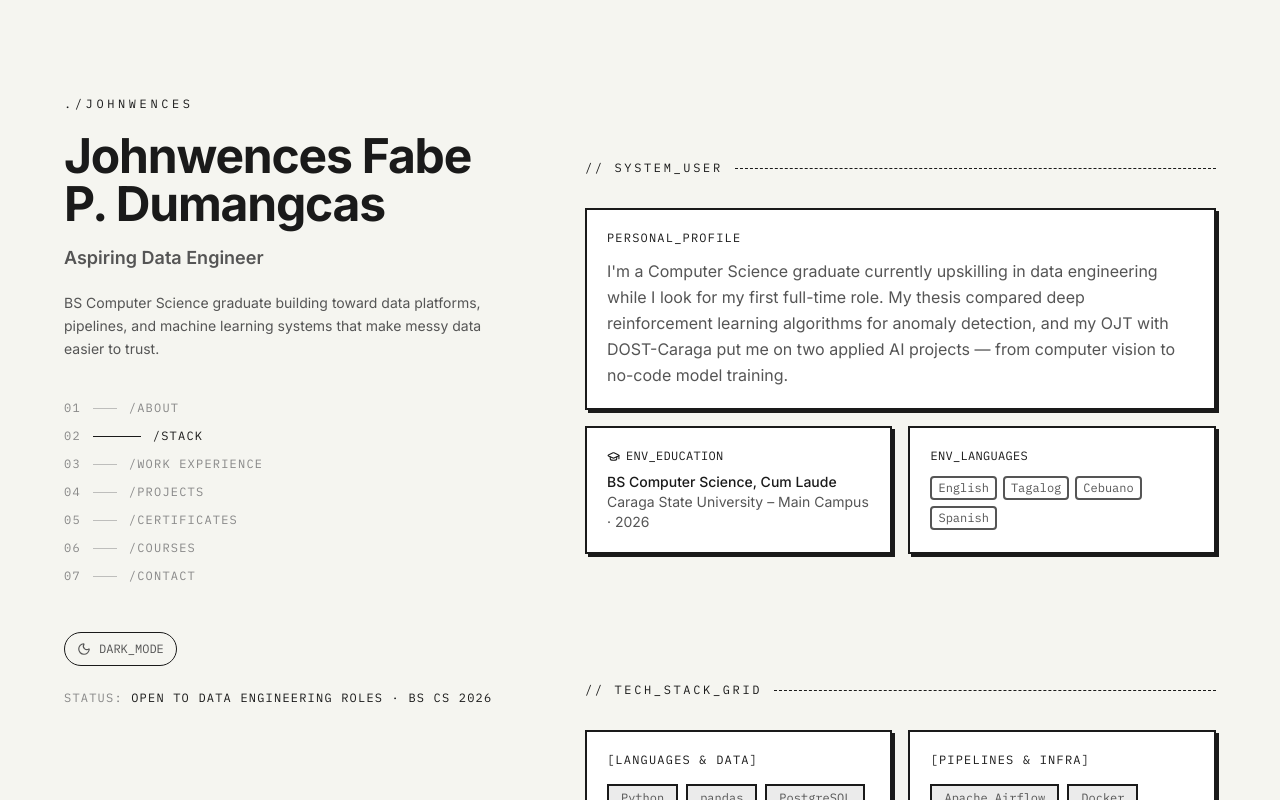
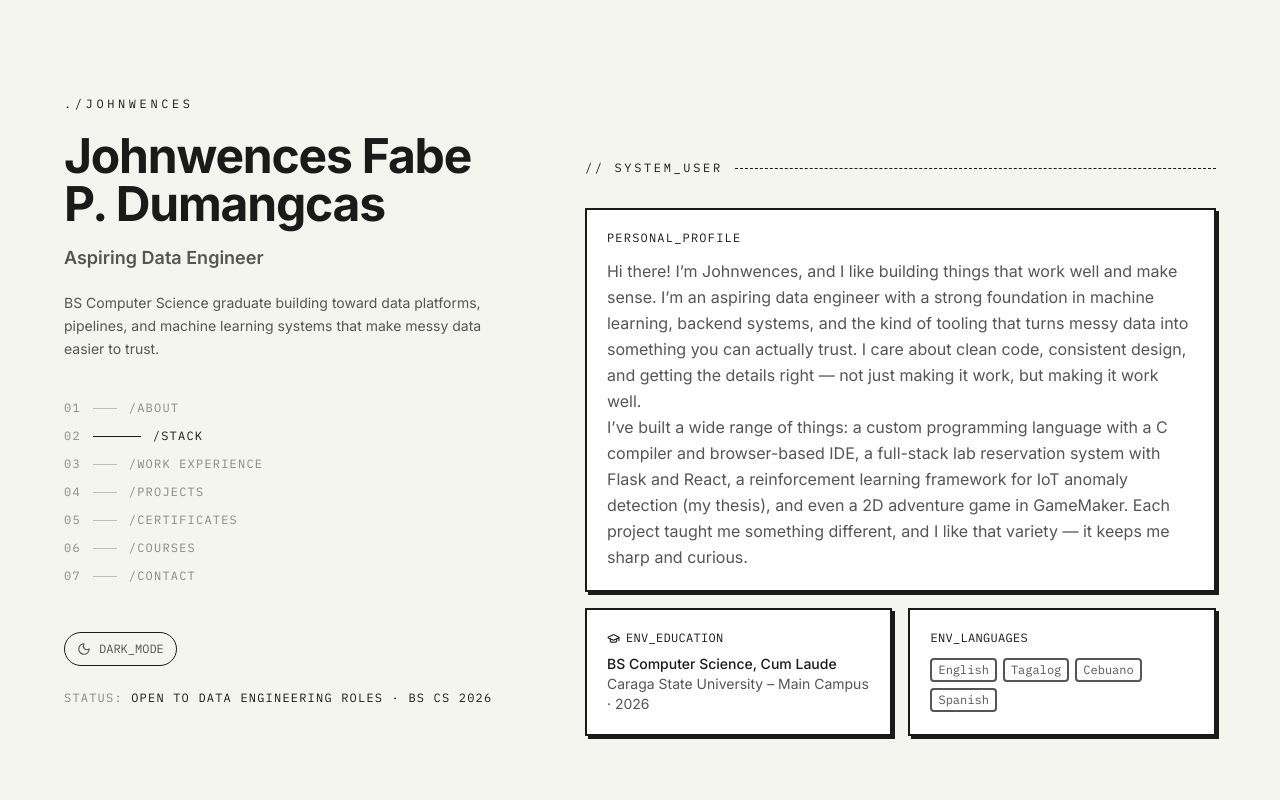
Before and after one commit to Yoeees/my-portfolio, a React (Vite) app: page / in a window 1280 px wide. Shown: the top 800 px of the page. Built offline with nearby package versions, Linux system fonts and the light colour scheme.

Commit message:
feat: update about section with personal bio

```diff
--- a/src/components/sections/About.tsx
+++ b/src/components/sections/About.tsx
@@ -12,11 +12,22 @@ export default function About() {
             personal_profile
           </p>
           <p className="text-muted leading-relaxed">
-            I'm a Computer Science graduate currently upskilling in
-            data engineering while I look for my first full-time role. My
-            thesis compared deep reinforcement learning algorithms for anomaly
-            detection, and my OJT with DOST-Caraga put me on two applied AI
-            projects — from computer vision to no-code model training.
+            Hi there! I&rsquo;m Johnwences, and I like building things that
+            work well and make sense. I&rsquo;m an aspiring data engineer with
+            a strong foundation in machine learning, backend systems, and the
+            kind of tooling that turns messy data into something you can
+            actually trust. I care about clean code, consistent design, and
+            getting the details right &mdash; not just making it work, but
+            making it work well.
+          </p>
+          <p className="text-muted leading-relaxed">
+            I&rsquo;ve built a wide range of things: a custom programming
+            language with a C compiler and browser-based IDE, a full-stack
+            lab reservation system with Flask and React, a reinforcement
+            learning framework for IoT anomaly detection (my thesis), and
+            even a 2D adventure game in GameMaker. Each project taught me
+            something different, and I like that variety &mdash; it keeps me
+            sharp and curious.
           </p>
         </div>
 
```
